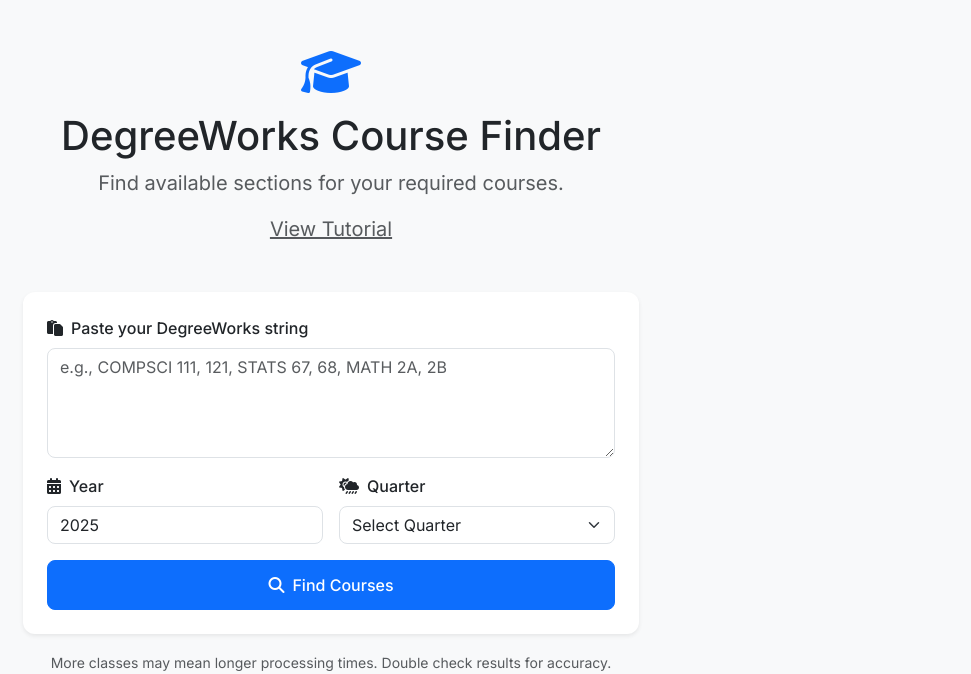
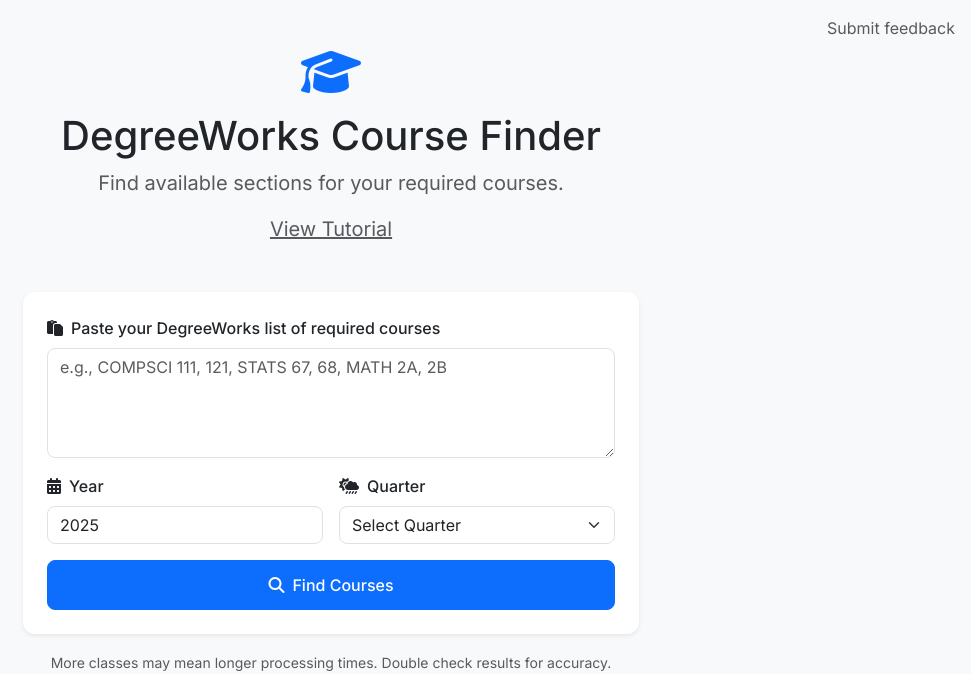
Before and after one commit to DarrenZhao01/Degreeworks-Grabber, a Flask app: page / in a window 1280 px wide. Shown: the top 674 px of the page, without its empty margins (309-1280 px from the left). Run offline with Flask 3, Linux system fonts and the light colour scheme.

Commit message:
Add feedback form

```diff
--- a/templates/index.html
+++ b/templates/index.html
@@ -27,6 +27,7 @@
             <h1>DegreeWorks Course Finder</h1>
             <p class="lead text-muted">Find available sections for your required courses.</p>
             <a href="/tutorial" class="lead text-muted">View Tutorial</a>
+            <a href="https://docs.google.com/forms/d/e/1FAIpQLScHexfKXyuz4EZP2hCR1HNil5yLXENDuDRfMkIm6WDJB3wbBA/viewform?usp=header" class="position-absolute top-0 end-0 p-3 text-muted text-decoration-none" target="_blank" rel="noopener">Submit feedback</a>
         </header>
 
         <div class="row justify-content-center">
@@ -36,7 +37,7 @@
                         <form id="courseForm">
                             <div class="mb-3">
                                 <label for="inputText" class="form-label">
-                                    <i class="fas fa-paste me-2"></i>Paste your DegreeWorks string
+                                    <i class="fas fa-paste me-2"></i>Paste your DegreeWorks list of required courses
                                 </label>
                                 <textarea class="form-control" id="inputText" rows="4" placeholder="e.g., COMPSCI 111, 121, STATS 67, 68, MATH 2A, 2B" required></textarea>
                             </div>
```
